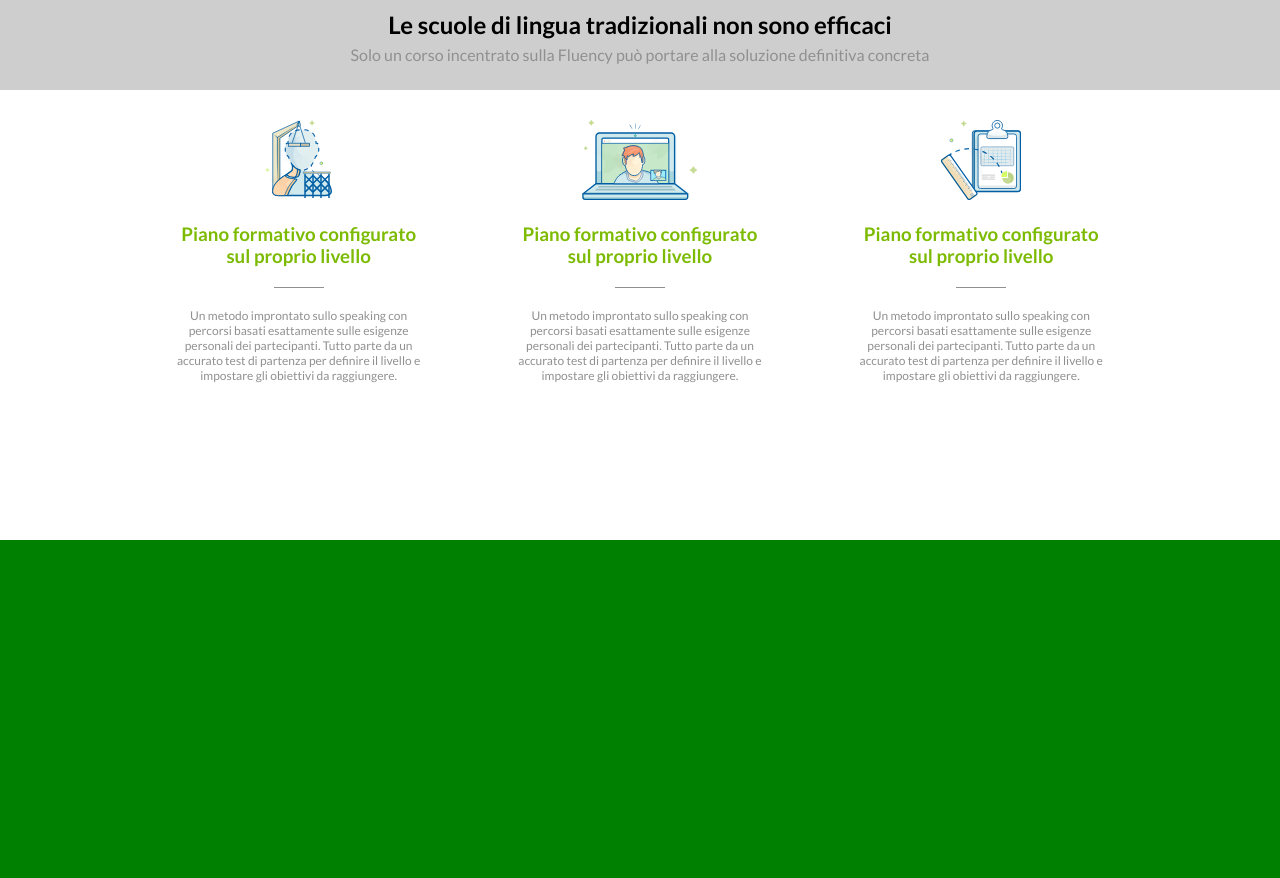
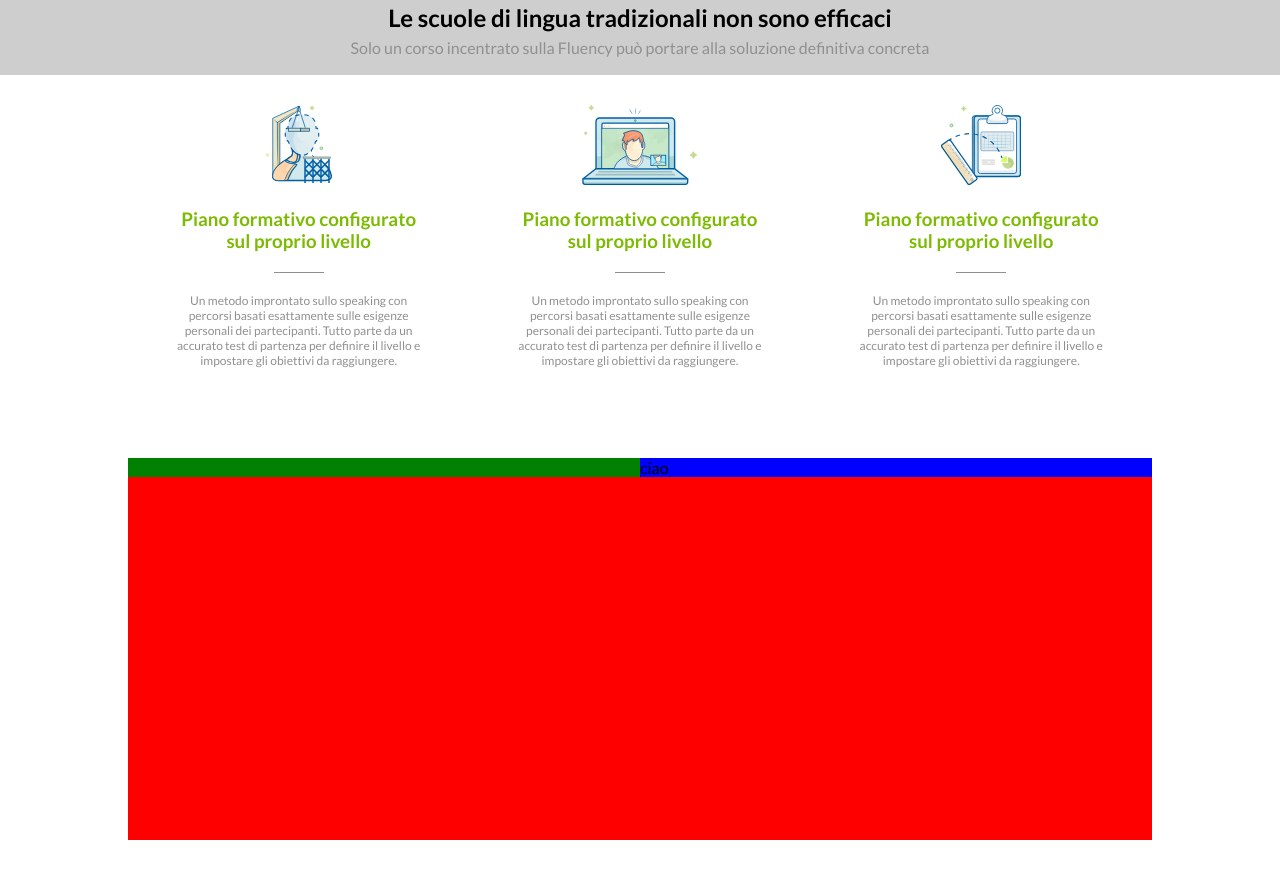
Before and after one commit to enrico-bellanti/htmlcss-fluentify, a plain HTML site: page index.html in a window 1280 px wide. Shown: the part 460-1338 px from the top of the page. After the commit the page ends 1300 px from the top, so only its background shows below. Drawn offline with Linux system fonts and the light colour scheme.

Commit message:
ultimo aggiornamento

```diff
--- a/css/style.css
+++ b/css/style.css
@@ -141,7 +141,7 @@ header{
 /* inizio corpo centrale */
 
 main{
-  height: 1000px;
+  height: 850px;
 }
 
 .section-top{
@@ -166,6 +166,8 @@ main{
 .section-top-info p{
   color: #909090;
 }
+
+/* inizio sezione centrale superiore */
 
 .section-central{
   height: 45%;
@@ -203,19 +205,26 @@ height: 80px;
   color: #909090;
 }
 
-.col-left{
-
+/* inizio sezione centrale inferiore */
+.section-bottom{
+  height: 45%;
+  background-color: red;
 }
 
-.col-central{
-
+.section-bottom::after{
+  content: "";
+  display: table;
+  clear: both;
 }
 
-.col-right{
-
+.col-bottom-left{
+  float: left;
+  width: 50%;
+  background-color: green;
 }
 
-.section-bottom{
-  height: 45%;
-  background-color: green;
+.col-bottom-right{
+  float: left;
+  width: 50%;
+  background-color: blue;
 }
--- a/index.html
+++ b/index.html
@@ -53,20 +53,20 @@
       <!-- /sezione superiore -->
       <!-- sezione centrale -->
       <section class="section-central container">
-        <div class="col-main col-left">
+        <div class="col-main">
           <img src="img/profile.svg" alt="immagine lavoro personalizzato">
           <h3>Piano formativo configurato sul proprio livello</h3>
           <div class="line"></div>
           <p>Un metodo improntato sullo speaking con percorsi basati esattamente sulle esigenze personali dei partecipanti. Tutto parte da un accurato test di partenza per definire il livello e impostare gli obiettivi da raggiungere.</p>
         </div>
-        <div class="col-main col-central">
-          <img src="img/computer.svg" alt="immagine lavoro personalizzato">
+        <div class="col-main">
+          <img src="img/computer.svg" alt="immagine latop">
           <h3>Piano formativo configurato sul proprio livello</h3>
           <div class="line"></div>
           <p>Un metodo improntato sullo speaking con percorsi basati esattamente sulle esigenze personali dei partecipanti. Tutto parte da un accurato test di partenza per definire il livello e impostare gli obiettivi da raggiungere.</p>
         </div>
-        <div class="col-main col-right">
-          <img src="img/doc.svg" alt="immagine lavoro personalizzato">
+        <div class="col-main">
+          <img src="img/doc.svg" alt="immagine cartellina">
           <h3>Piano formativo configurato sul proprio livello</h3>
           <div class="line"></div>
           <p>Un metodo improntato sullo speaking con percorsi basati esattamente sulle esigenze personali dei partecipanti. Tutto parte da un accurato test di partenza per definire il livello e impostare gli obiettivi da raggiungere.</p>
@@ -74,7 +74,12 @@
       </section>
       <!-- /sezione centrale -->
       <!-- sezione inferiore -->
-      <section class="section-bottom"></section>
+      <section class="section-bottom container">
+        <div class="col-bottom-left">
+          <img src="" alt="">
+        </div>
+        <div class="col-bottom-right">ciao</div>
+      </section>
       <!-- /sezione inferiore -->
     </main>
     <!-- /corpo -->
```
